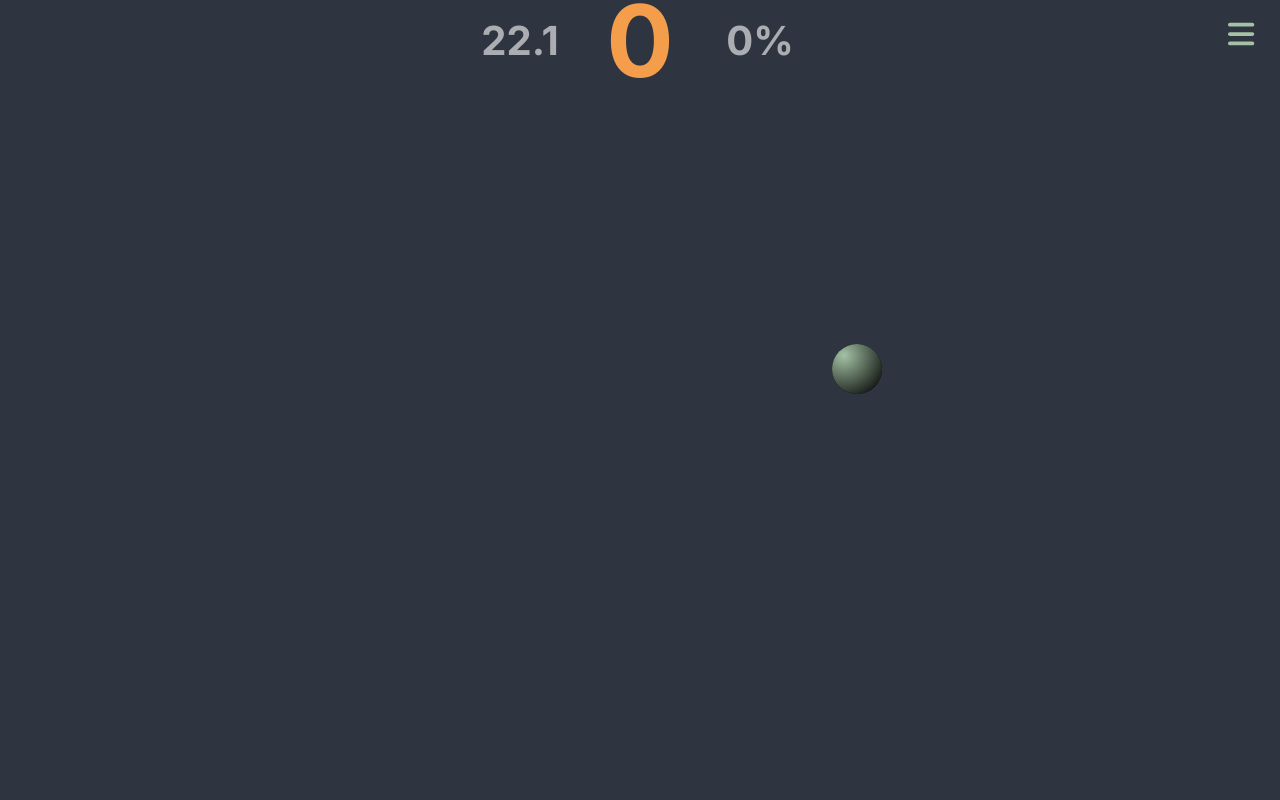
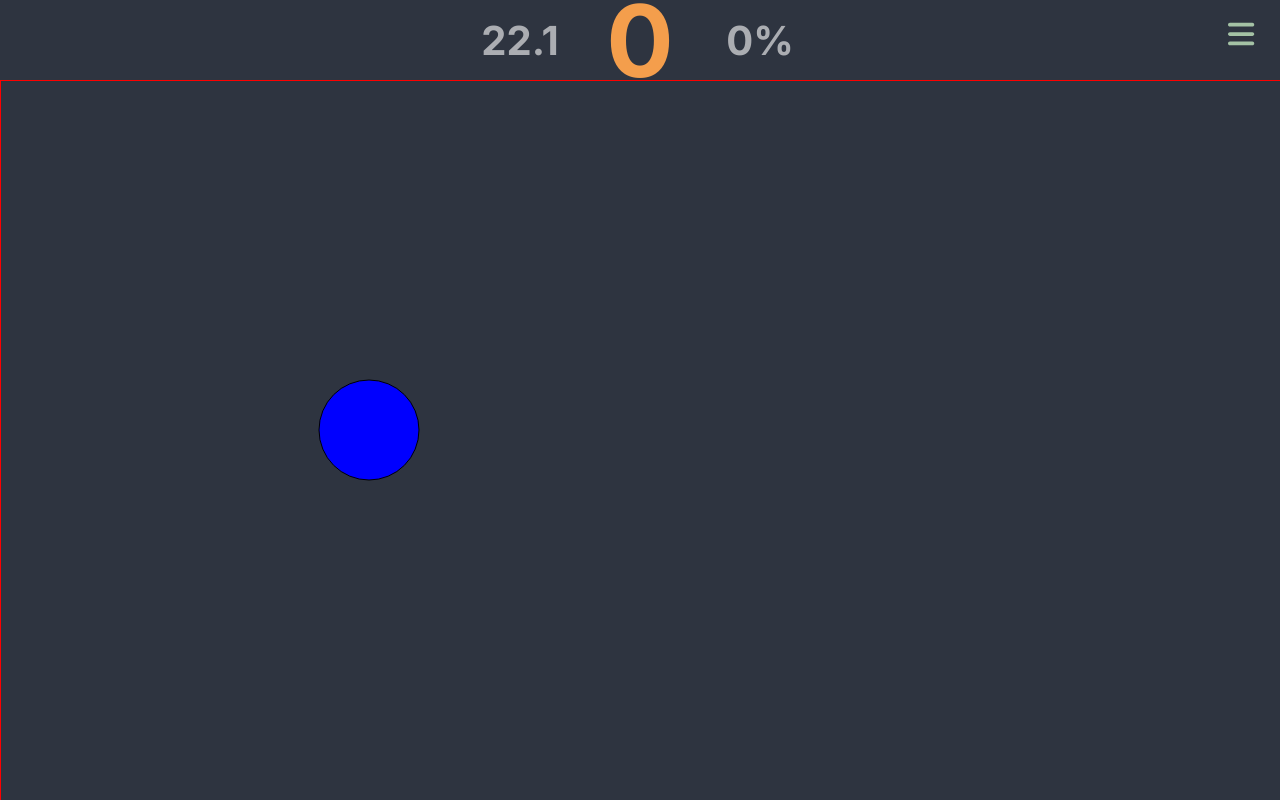
Before and after one commit to cdevelopment010/aim-trainer, a Next.js app: page /target-practice in a window 1280 px wide. Built offline with nearby package versions, Linux system fonts and the light colour scheme.

Commit message:
Fix: replace game-container with canvas

```diff
--- a/src/pages/target-practice.js
+++ b/src/pages/target-practice.js
@@ -10,6 +10,10 @@ const initialGame = () => {
     const [mouseClicks, setMouseClicks] = useState(0);
     const [accuracy, setAccuracy] = useState(0)
     const [timer, setTimer] = useState(30 * 1000); //60 seconds in miliseconds
+    const [windowWidth, setWindowWidth] = useState();
+    const [windowHeight, setWindowHeight] = useState();
+    const [ballX, setBallX] = useState(0);
+    const [ballY, setBallY] = useState(0);
 
     useEffect(() => {
       console.log("set accuracy", counter, mouseClicks)
@@ -18,7 +22,6 @@ const initialGame = () => {
 
     useEffect(() => {
       if (timer <= 0) {
-        document.getElementById("ball").style.visibility = 'hidden';
         gameOver();
         return;
       }
@@ -32,14 +35,16 @@ const initialGame = () => {
     }, [timer])
 
     useEffect(() => {
-      const div = document.getElementById("ball");
-      div.addEventListener("click", removeBall);
-      generateBall();
-
-      return () => div.removeEventListener("click", removeBall);
+      setWindowWidth(window.innerWidth);
+      setWindowHeight(window.innerHeight * 0.9);
     },[])
 
-    function addMouseClicks() {
+    useEffect(() => {
+      generateBall();
+    }, [windowWidth])
+
+    function addMouseClicks(e) {
+      checkBallClick(e);
       if (timer <=0) {return}
       if (timer > 0 ) {
         setMouseClicks(mouseClicks => {
@@ -48,21 +53,46 @@ const initialGame = () => {
       }
     }
 
+    function checkBallClick(e) {
+      const canvas = document.getElementById("game-container");
+      const rect = canvas.getBoundingClientRect();
+      const mouseX = e.clientX - rect.left;
+      const mouseY = e.clientY - rect.top;
+
+      const distance = Math.sqrt((mouseX - ballX) **2 + (mouseY - ballY)**2);
+
+      if (distance < 50) {
+        removeBall();
+      }
+
+    }
+
     function generateBall() {
-        const container = document.getElementById("game-container");
-        const div = document.getElementById("ball");
-        div.style.visibility = "hidden"
-        // div.removeEventListener("click", removeBall);
+        const canvas = document.getElementById("game-container");
+        const ctx = canvas.getContext("2d");
 
-        let maxLeft = container.offsetWidth - div.offsetWidth;
-        let maxTop = container.offsetHeight - div.offsetHeight;
+        //clear canvas
+        ctx.clearRect(0, 0, canvas.width, canvas.height);
 
-        let vLeft = Math.floor(Math.random() * maxLeft);
-        let vHeight = Math.floor(Math.random() * maxTop);
+        //ball properties
+        let maxLeft = canvas.width - 100;
+        let maxTop = canvas.height - 100;
 
-        div.style.left = vLeft + "px";
-        div.style.top = vHeight + "px";
-        div.style.visibility = "visible";
+        // issue with ball going off the canvas in the y direction
+        const ballRadius = 50;
+        let ballLocalX = Math.floor(Math.random() * maxLeft) + 50;
+        let ballLocalY = Math.floor(Math.random() * maxTop) + 50;
+        setBallX(ballLocalX);
+        setBallY(ballLocalY);
+        console.log(ballLocalX, ballLocalY);
+
+        ctx.beginPath();
+        // ctx.arc(95, 50, 40, 0, 2 * Math.PI);
+        ctx.arc(ballLocalX, ballLocalY, ballRadius, 0, Math.PI * 2);
+        ctx.fillStyle = "blue";
+        ctx.fill();
+        ctx.stroke();
+        ctx.closePath();
       }
 
       function removeBall() {
@@ -89,10 +119,10 @@ const initialGame = () => {
             <div className={`text-center-div text-colour-2 ${style['w-7']} ${style.counter}`}>{counter}</div>
             <div className={`text-center-div text-colour-white-60 ${style['w-4']} ${style.accuracy}`}>{ new Intl.NumberFormat(undefined, {style:'percent'}).format(accuracy) }</div>
           </div>
-          <div id="game-container" className={style['game-container']} onClick={addMouseClicks}>
-            <div id="ball" className={`${style.ball} cursor-pointer`}></div>
-
-          </div>
+          <canvas id="game-container" width={windowWidth} height={windowHeight} style={{border: "1px solid red"}} onClick={addMouseClicks}>
+            {/*  className={style['game-container']} */}
+            {/* <div id="ball" className={`${style.ball} cursor-pointer`}></div> */}
+          </canvas>
 
           {/* Score modal */}
           {timer <= 0 &&
--- a/src/styles/InitialGame.module.css
+++ b/src/styles/InitialGame.module.css
@@ -1,6 +1,6 @@
 .container {
   height: 100vh;
-  display: flex;
+  /* display: flex; */
   flex-direction: column;
   margin-inline: auto;
   position:relative;
@@ -19,6 +19,7 @@
   margin-inline: auto;
   position:relative;
   flex-grow: 1;
+  border: red 2px solid;
 }
 .ball {
   position: absolute;
```
